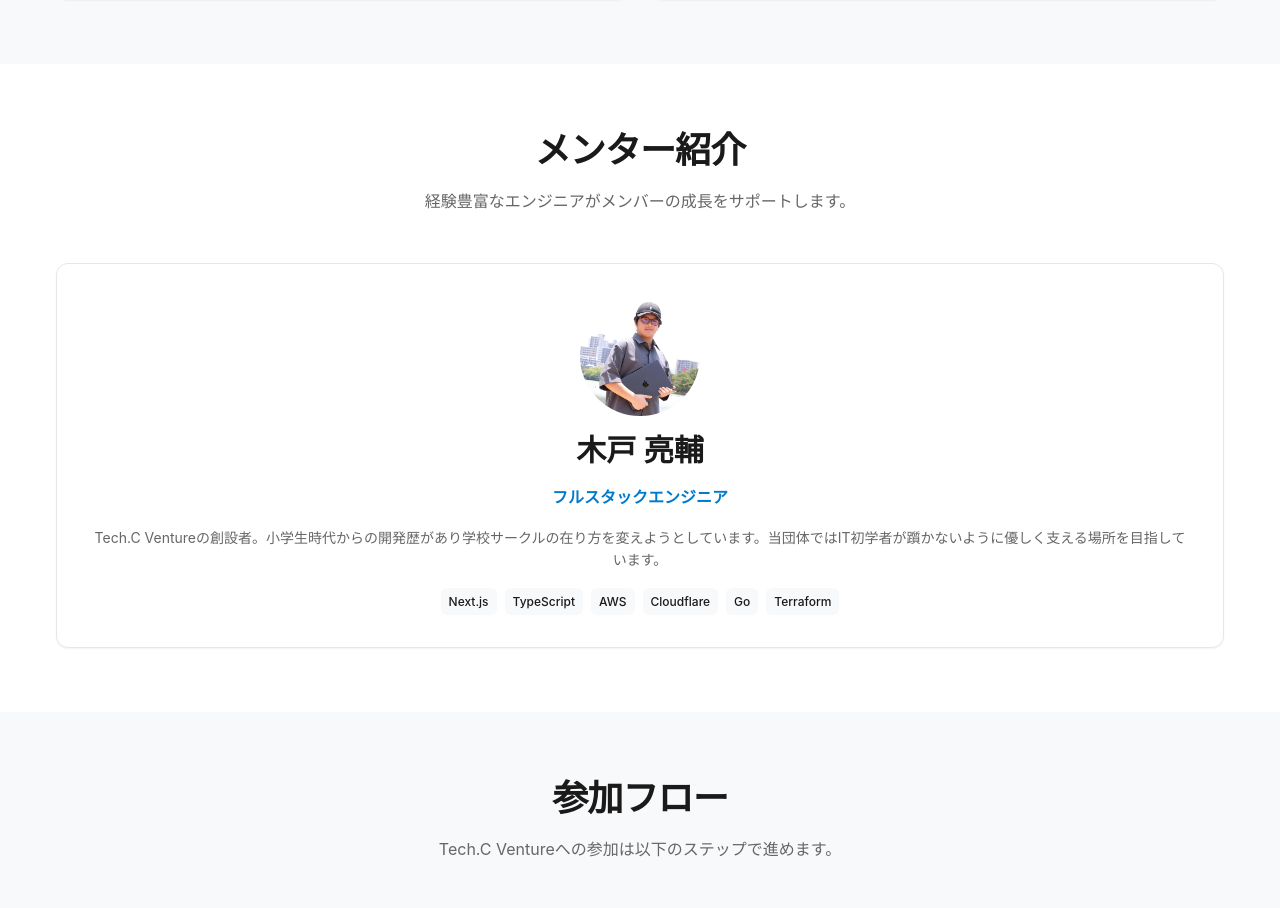
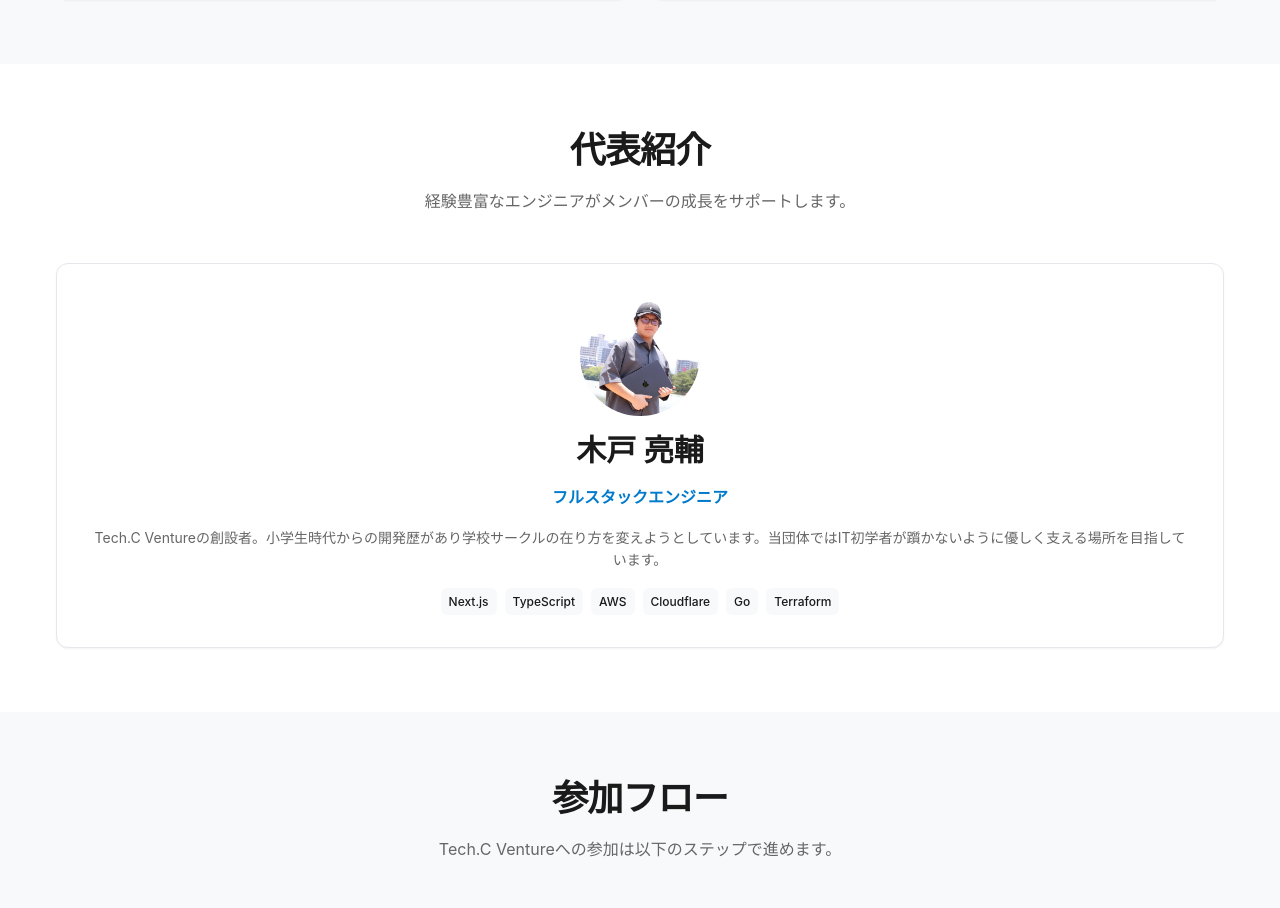
Before and after one commit to Tech-C-Venture/HP, a Nuxt app in the folder tech-c-venture/: page /about in a window 1280 px wide. Shown: the part 2485-3393 px from the top of the page. Built offline with nearby package versions, Linux system fonts and the light colour scheme.

Commit message:
メンター紹介の文言を代表紹介に変更
Co-Authored-By: Claude Opus 4.8 <noreply@anthropic.com>
Claude-Session: https://claude.ai/code/session_01LHyc1D9exWFJCJ8XaoyBq9

```diff
--- a/tech-c-venture/pages/about.vue
+++ b/tech-c-venture/pages/about.vue
@@ -113,7 +113,7 @@
     <section class="section-padding">
       <div class="container">
         <div class="text-center mb-2xl">
-          <h2>メンター紹介</h2>
+          <h2>代表紹介</h2>
           <p class="text-muted">
             経験豊富なエンジニアがメンバーの成長をサポートします。
           </p>
@@ -224,9 +224,9 @@
 // SEO設定
 useSeoMeta({
   title: 'Tech.C Ventureについて | 自走できるエンジニア育成団体',
-  description: 'Tech.C Ventureの団体概要、活動実績、メンター紹介、参加フローなどの詳細情報をご紹介します。',
+  description: 'Tech.C Ventureの団体概要、活動実績、代表紹介、参加フローなどの詳細情報をご紹介します。',
   ogTitle: 'Tech.C Ventureについて | 自走できるエンジニア育成団体',
-  ogDescription: 'Tech.C Ventureの団体概要、活動実績、メンター紹介、参加フローなどの詳細情報をご紹介します。',
+  ogDescription: 'Tech.C Ventureの団体概要、活動実績、代表紹介、参加フローなどの詳細情報をご紹介します。',
   ogType: 'website'
 })
 
```
